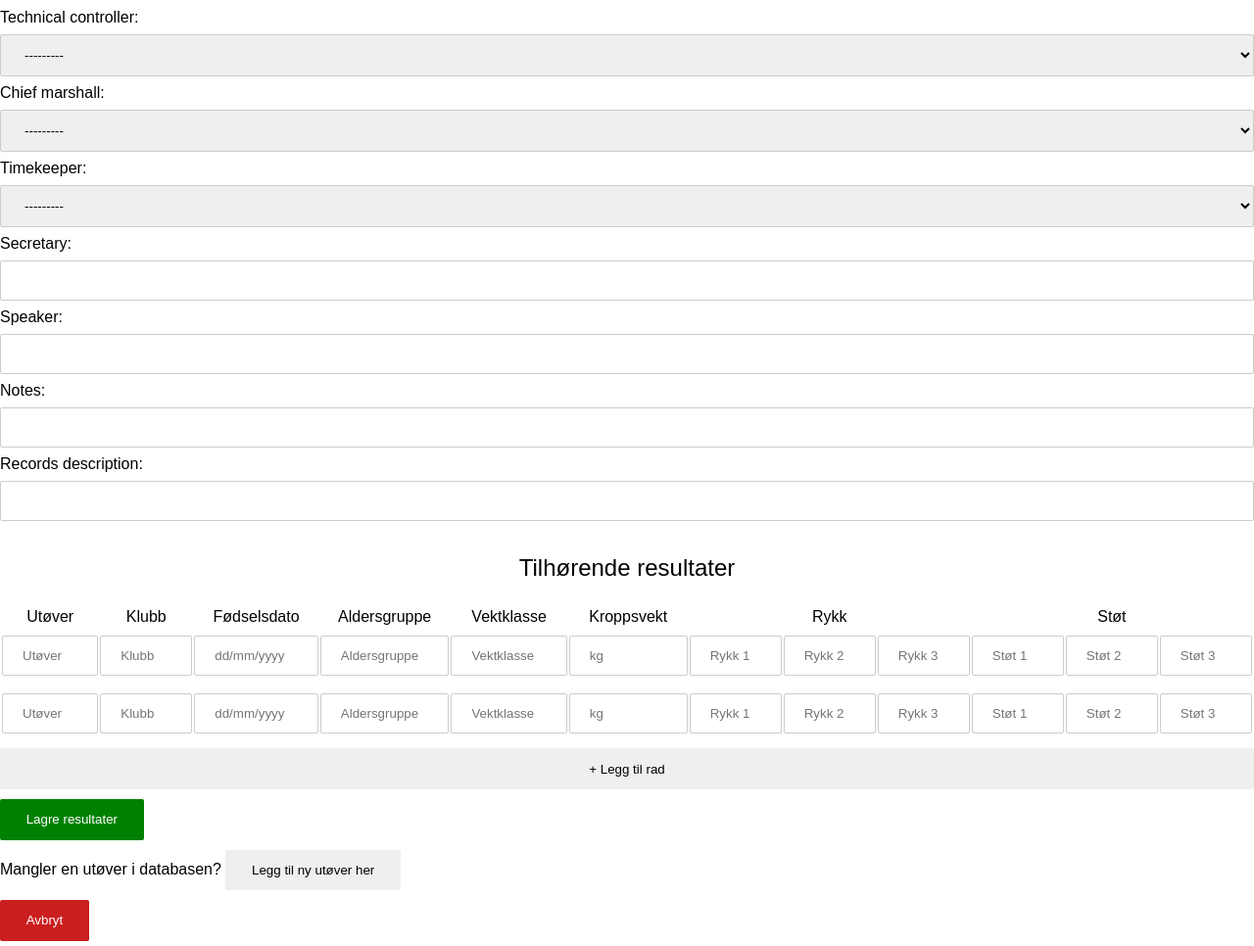
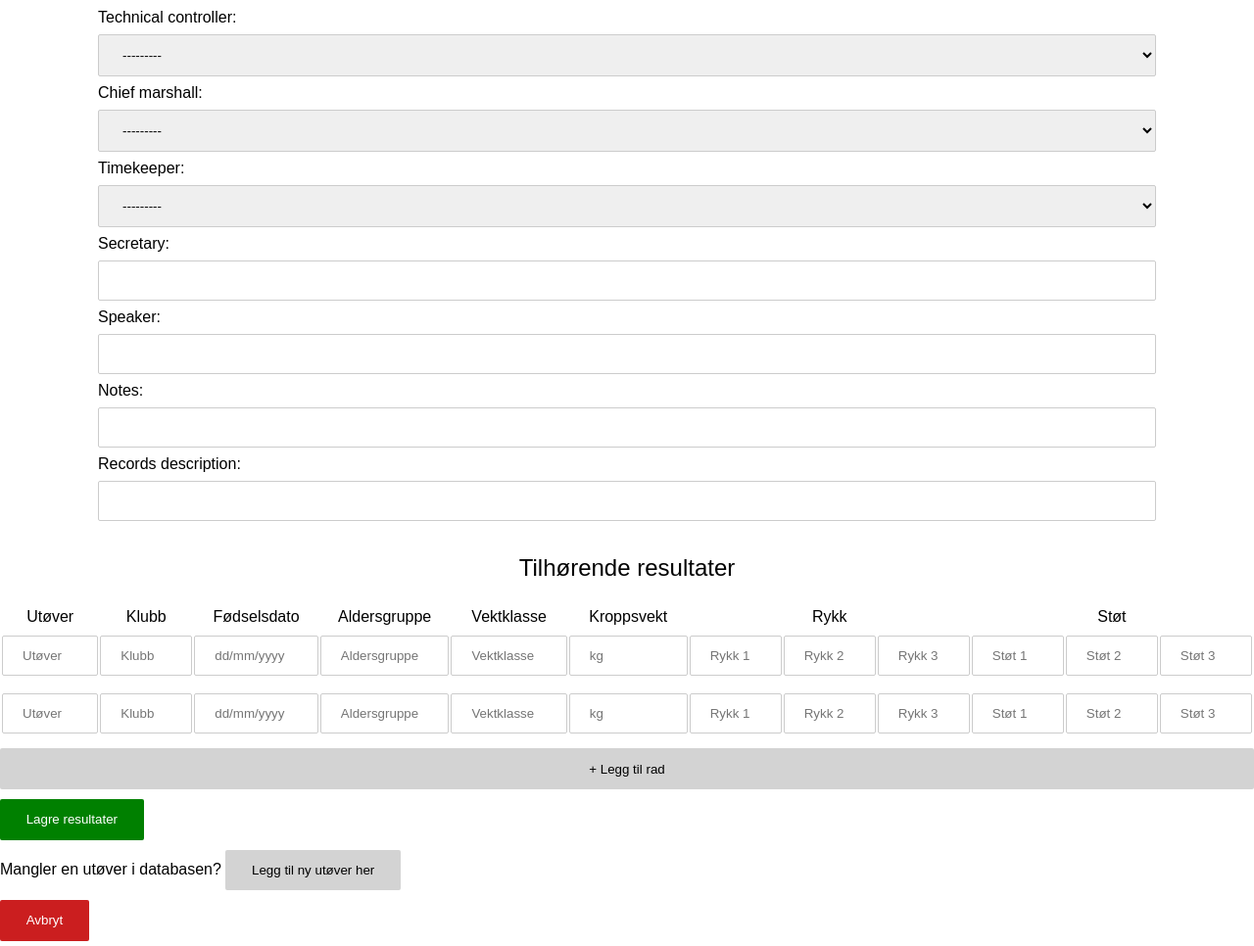
Before and after one commit to jorgenhenrichsen/TDT4290, a Django app: page /resultregistration/ in a window 1280 px wide. Shown: the part 695-1661 px from the top of the page at 98% size. Run offline with Django 3.2, Linux system fonts and the light colour scheme; the visitor is signed in with stand-in values (Sample User, id 1); data that the repository does not hold is empty; some libraries are stand-ins or nearby versions.

Commit message:
Added padding on group form
Gray background color on buttons

```diff
--- a/athlitikos/athlitikos/static/css/mainstyle.css
+++ b/athlitikos/athlitikos/static/css/mainstyle.css
@@ -26,6 +26,7 @@ button {
     text-align: center;
     cursor: pointer;
     border: none;
+    background-color: lightgray;
 }
 
 button:hover {
@@ -83,6 +84,7 @@ h3 {
     text-align: center;
     cursor: pointer;
     border: none;
+    background-color: lightgray;
 }
 
 .broad-button:hover {
--- a/athlitikos/resultregistration/static/css/resultregistration_v2.css
+++ b/athlitikos/resultregistration/static/css/resultregistration_v2.css
@@ -2,3 +2,8 @@
     font-size: 150%;
     color: darkgreen;
 }
+
+#group-form-container {
+    padding-left: 100px;
+    padding-right: 100px;
+}
--- a/athlitikos/resultregistration/templates/resultregistration/resultregistration_v2.html
+++ b/athlitikos/resultregistration/templates/resultregistration/resultregistration_v2.html
@@ -23,7 +23,10 @@
     <form method="post">
     {% csrf_token %}
 
-    {{ group_form }}
+    <div id="group-form-container">
+        {{ group_form }}
+    </div>
+
 
     <h2>Tilhørende resultater</h2>
 
```
